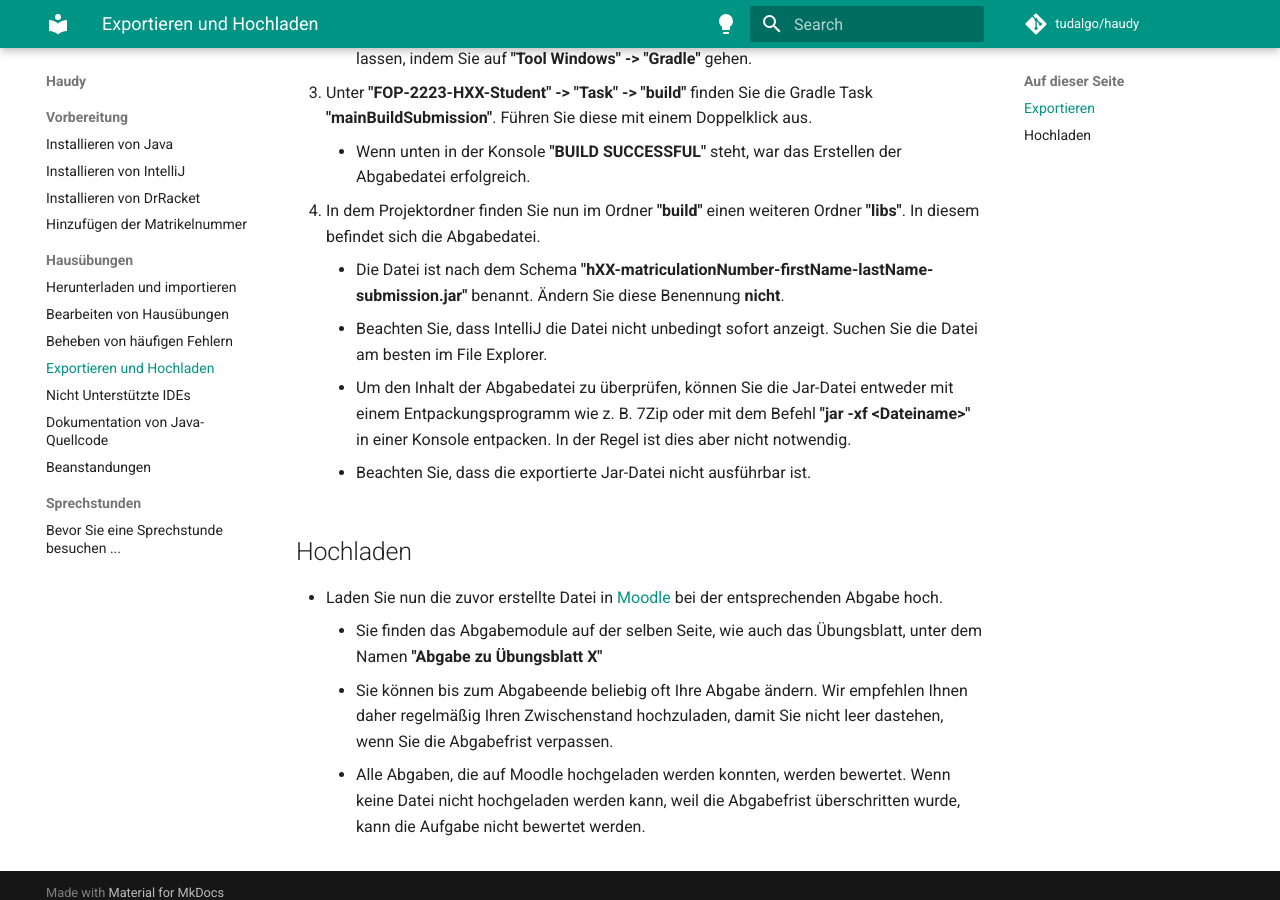
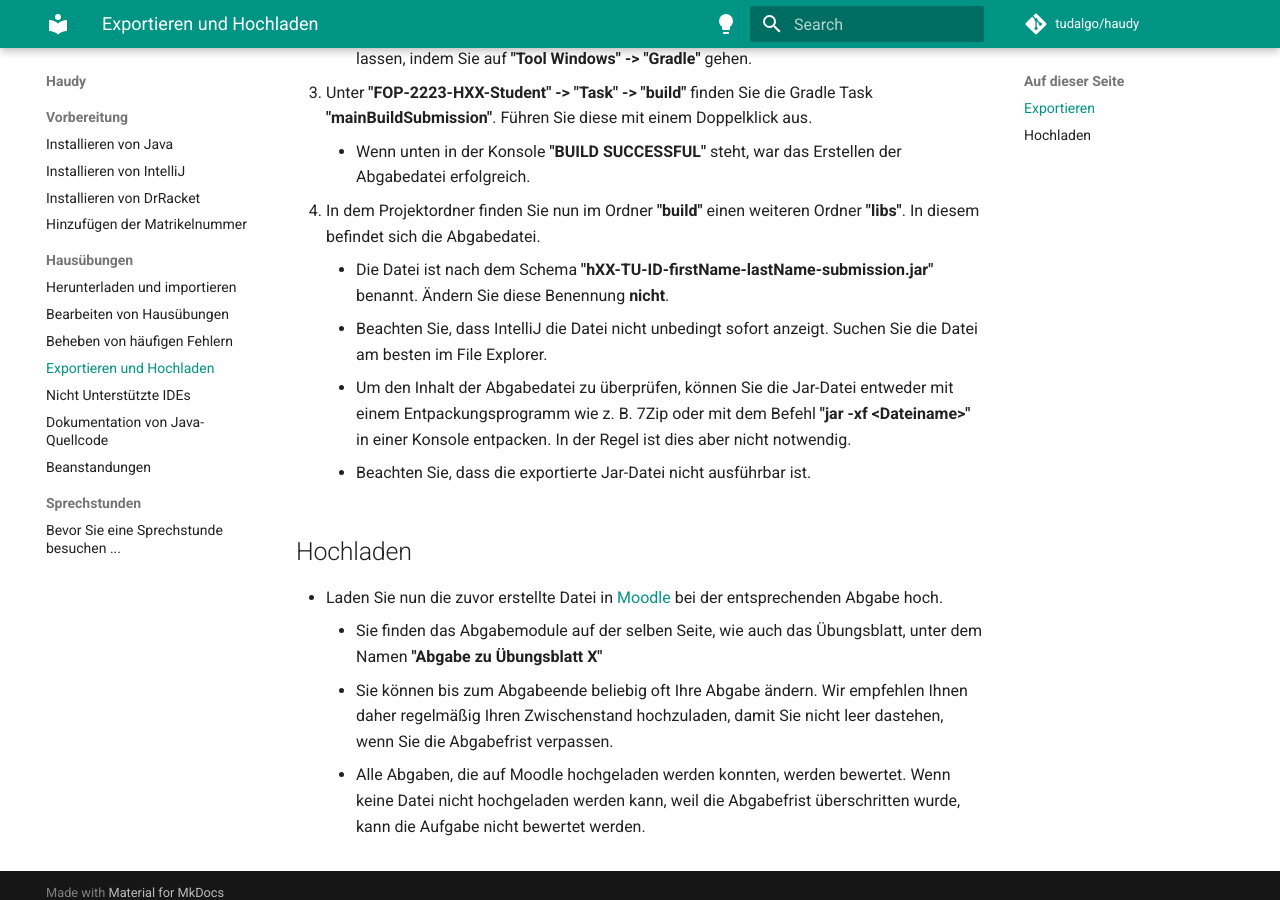
Before and after one commit to tudagrade/wiki, an MkDocs documentation site: the page built from docs/exercises/export-upload.md, in a window 1280 px wide and 900 px high, scrolled down 776 px. Built offline with MkDocs 1.6.1 and Material for MkDocs 9.7.7, drawn with Linux system fonts in a browser that asks for light colours; comment, search, counter and statistics services are not loaded.

Commit message:
matriculationNumber -> TU-ID

```diff
--- a/docs/exercises/export-upload.md
+++ b/docs/exercises/export-upload.md
@@ -26,7 +26,7 @@
 
 
 4. In dem Projektordner finden Sie nun im Ordner **"build"** einen weiteren Ordner **"libs"**. In diesem befindet sich die Abgabedatei.
-    * Die Datei ist nach dem Schema **"hXX-matriculationNumber-firstName-lastName-submission.jar"** benannt. Ändern Sie diese Benennung **nicht**.
+    * Die Datei ist nach dem Schema **"hXX-TU-ID-firstName-lastName-submission.jar"** benannt. Ändern Sie diese Benennung **nicht**.
     * Beachten Sie, dass IntelliJ die Datei nicht unbedingt sofort anzeigt. Suchen Sie die Datei am besten im File Explorer.
     * Um den Inhalt der Abgabedatei zu überprüfen, können Sie die Jar-Datei entweder mit einem Entpackungsprogramm wie z. B. 7Zip oder mit dem Befehl **"jar -xf <Dateiname\>"** in einer Konsole entpacken. In der Regel ist dies aber nicht notwendig.
     * Beachten Sie, dass die exportierte Jar-Datei nicht ausführbar ist.
```
